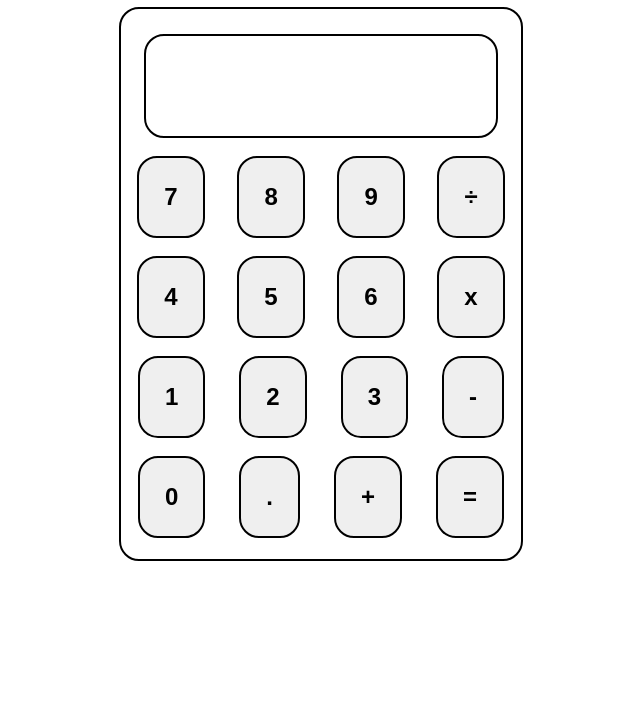
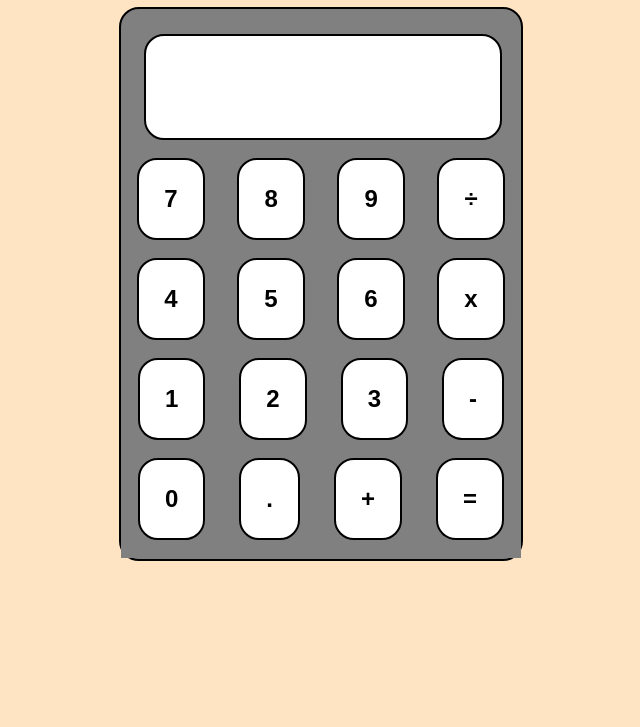
Before and after one commit to Rishitha1224/CodeAlpha_Build_a_calculator, a plain HTML site: page index.html in a window 1280 px wide. Shown: the part 73-800 px from the top of the page, without its empty margins (319-959 px from the left). Drawn offline with Linux system fonts and the light colour scheme.

Commit message:
styling done

```diff
--- a/index.html
+++ b/index.html
@@ -9,7 +9,7 @@
 <body>
     <h1>Simple Calculator</h1>
     <div class="main">
-        <div class="display"></div>
+        <input class="display" type="text">
         <div class="first">
             <button id="seven">7</button>
             <button id="eight">8</button>
--- a/style.css
+++ b/style.css
@@ -1,3 +1,6 @@
+*{
+    background-color: bisque;
+}
 h1{
     text-align: center;
 }
@@ -7,13 +10,17 @@ h1{
     height: 550px;
     width: 400px;
     margin: 15px auto 3px;
+    background-color: gray;
 }
 .display{
     height: 100px;
     width: 350px;
     border: 2px solid black;
     border-radius: 20px;
-    margin: 25px auto auto;
+    margin: 25px 23px auto;
+    background-color: white;
+    font-size: 50px;
+    font-weight: lighter;
 }
 .first > button{
     border: 2px solid black;
@@ -22,6 +29,8 @@ h1{
     margin: 18px 0;
     font-weight: bold;
     font-size: x-large;
+    background-color: white;
+
 }
 .second > button{
     border: 2px solid black;
@@ -29,6 +38,7 @@ h1{
     padding: 25px;
     font-weight: bold;
     font-size: x-large;
+    background-color: white;
 }
 .third > button{
     border: 2px solid black;
@@ -37,6 +47,7 @@ h1{
     margin: 18px 0;
     font-weight: bold;
     font-size: x-large;
+    background-color: white;
 }
 .four > button{
     border: 2px solid black;
@@ -45,24 +56,38 @@ h1{
     margin-bottom: 18px;
     font-weight: bold;
     font-size: x-large;
+    background-color: white;
 }
 .first{
     display: flex;
     justify-content: center;
     justify-content: space-around;
+    background-color: gray;
 }
 .second{
     display: flex;
     justify-content: center;
     justify-content: space-around;
+    background-color: gray;
 }
 .third{
     display: flex;
     justify-content: center;
     justify-content: space-around;
+    background-color: gray;
 }
 .four{
     display: flex;
     justify-content: center;
     justify-content: space-around;
+    background-color: gray;
 }
+
+button:hover{
+    box-shadow: 2px 2px 10px beige;
+}
+
+input {
+    cursor: pointer;
+    cursor: url('custom-cursor.png'), auto;
+}
```
